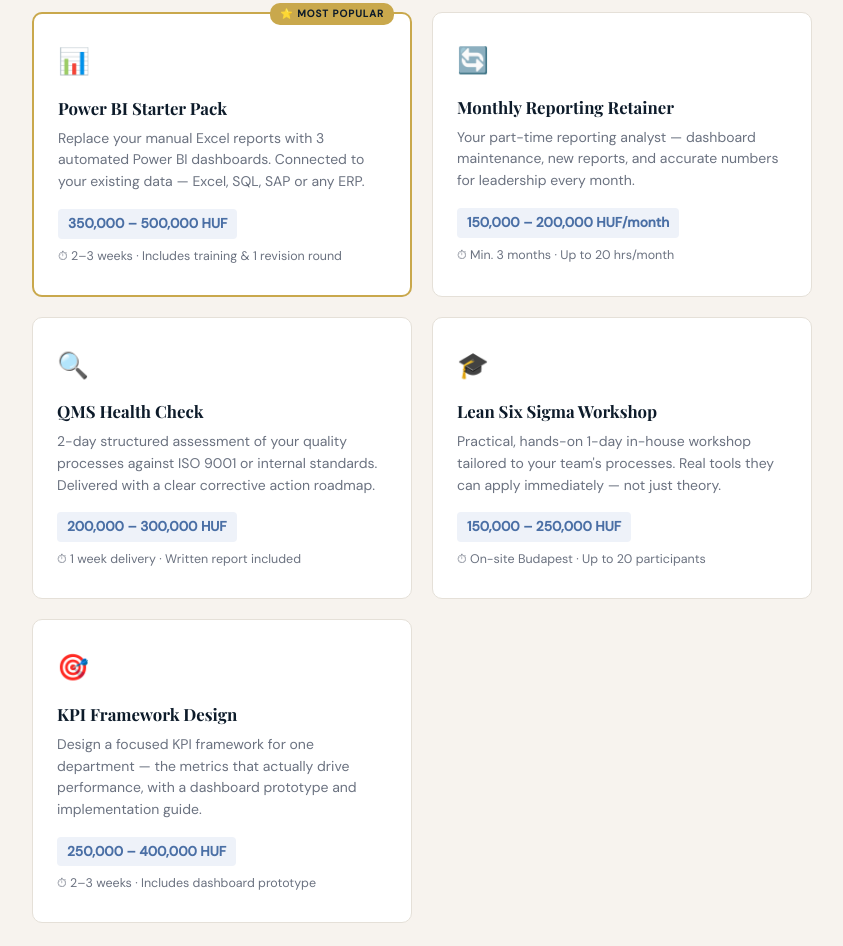
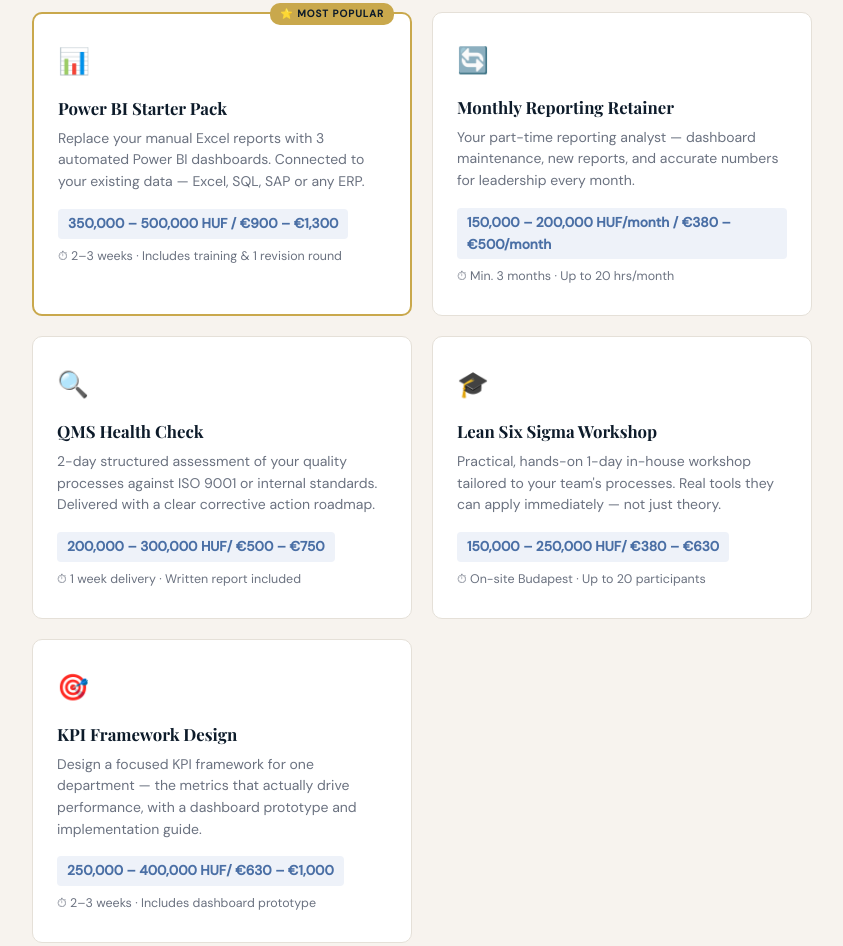
Before and after one commit to UdayEU/udaykumar-budapest.github.io, a plain HTML site: page index.html in a window 1280 px wide. Shown: the part 789-1735 px from the top of the page, without its empty margins (218-1061 px from the left). Drawn offline with nearby package versions, Linux system fonts and the light colour scheme.

Commit message:
Update index.html

```diff
--- a/index.html
+++ b/index.html
@@ -465,7 +465,7 @@
       <div class="service-icon">📊</div>
       <div class="service-name">Power BI Starter Pack</div>
       <div class="service-desc">Replace your manual Excel reports with 3 automated Power BI dashboards. Connected to your existing data — Excel, SQL, SAP or any ERP.</div>
-      <div class="service-price">350,000 – 500,000 HUF</div>
+      <div class="service-price">350,000 – 500,000 HUF / €900 – €1,300 </div>
       <div class="service-delivery">⏱ 2–3 weeks · Includes training & 1 revision round</div>
     </div>
 
@@ -473,7 +473,7 @@
       <div class="service-icon">🔄</div>
       <div class="service-name">Monthly Reporting Retainer</div>
       <div class="service-desc">Your part-time reporting analyst — dashboard maintenance, new reports, and accurate numbers for leadership every month.</div>
-      <div class="service-price">150,000 – 200,000 HUF/month</div>
+      <div class="service-price">150,000 – 200,000 HUF/month / €380 – €500/month </div>
       <div class="service-delivery">⏱ Min. 3 months · Up to 20 hrs/month</div>
     </div>
 
@@ -481,7 +481,7 @@
       <div class="service-icon">🔍</div>
       <div class="service-name">QMS Health Check</div>
       <div class="service-desc">2-day structured assessment of your quality processes against ISO 9001 or internal standards. Delivered with a clear corrective action roadmap.</div>
-      <div class="service-price">200,000 – 300,000 HUF</div>
+      <div class="service-price">200,000 – 300,000 HUF/ €500 – €750 </div>
       <div class="service-delivery">⏱ 1 week delivery · Written report included</div>
     </div>
 
@@ -489,7 +489,7 @@
       <div class="service-icon">🎓</div>
       <div class="service-name">Lean Six Sigma Workshop</div>
       <div class="service-desc">Practical, hands-on 1-day in-house workshop tailored to your team's processes. Real tools they can apply immediately — not just theory.</div>
-      <div class="service-price">150,000 – 250,000 HUF</div>
+      <div class="service-price">150,000 – 250,000 HUF/ €380 – €630 </div>
       <div class="service-delivery">⏱ On-site Budapest · Up to 20 participants</div>
     </div>
 
@@ -497,7 +497,7 @@
       <div class="service-icon">🎯</div>
       <div class="service-name">KPI Framework Design</div>
       <div class="service-desc">Design a focused KPI framework for one department — the metrics that actually drive performance, with a dashboard prototype and implementation guide.</div>
-      <div class="service-price">250,000 – 400,000 HUF</div>
+      <div class="service-price">250,000 – 400,000 HUF/ €630 – €1,000 </div>
       <div class="service-delivery">⏱ 2–3 weeks · Includes dashboard prototype</div>
     </div>
 
```
